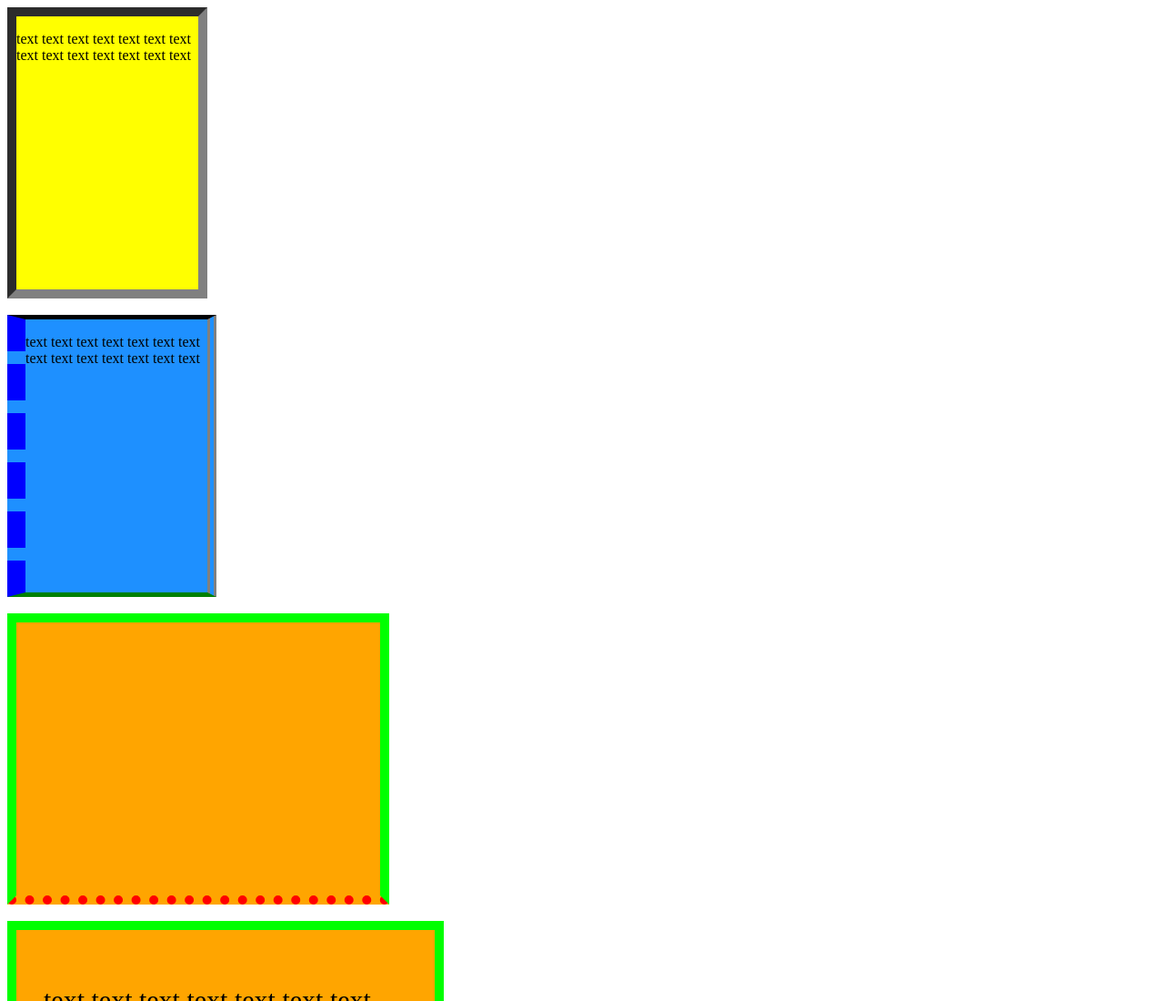
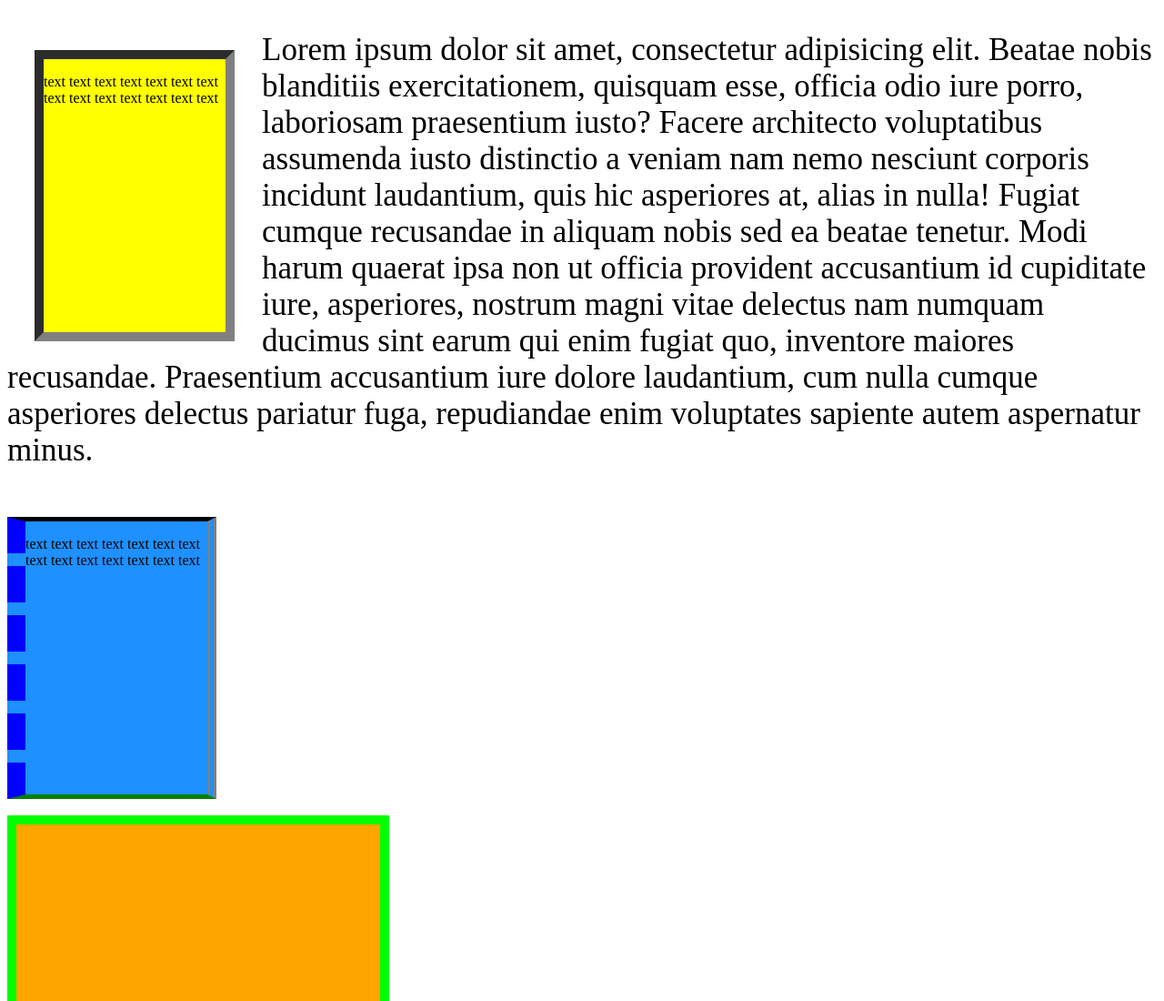
Before and after one commit to Eugene1974/css_border_box, a plain HTML site: page index.html in a window 1280 px wide. Shown: the top 1100 px of the page at 91% size. Drawn offline with Linux system fonts and the light colour scheme.

Commit message:
added to html and css

```diff
--- a/index.html
+++ b/index.html
@@ -16,6 +16,13 @@
       text text text text text text text text text text text text text text
     </p>
   </div>
+
+  <p class="float">Lorem ipsum dolor sit amet, consectetur adipisicing elit. Beatae nobis blanditiis exercitationem, quisquam esse, officia odio iure porro, laboriosam praesentium iusto? Facere architecto voluptatibus assumenda iusto distinctio a
+    veniam nam nemo
+    nesciunt corporis incidunt laudantium, quis hic asperiores at, alias in nulla! Fugiat cumque recusandae in aliquam nobis sed ea beatae tenetur. Modi harum quaerat ipsa non ut officia provident accusantium id cupiditate iure, asperiores, nostrum
+    magni vitae delectus nam numquam ducimus sint earum qui enim fugiat quo, inventore maiores recusandae. Praesentium accusantium iure dolore laudantium, cum nulla cumque asperiores delectus pariatur fuga, repudiandae enim voluptates sapiente autem
+    aspernatur minus.</p>
+
   <br>
   <div class="b">
     <p>
--- a/style.css
+++ b/style.css
@@ -1,6 +1,11 @@
 div {
   height: 300px;
   width: 200px;
+  /* float: left; */
+}
+
+.float {
+  font-size: 35px;
 }
 
 .a {
@@ -8,6 +13,8 @@ div {
   border-width: 10px;
   border-color: grey;
   border-style: inset;
+  float: left;
+  margin: 20px 30px 10px;
 }
 
 .b {
```
